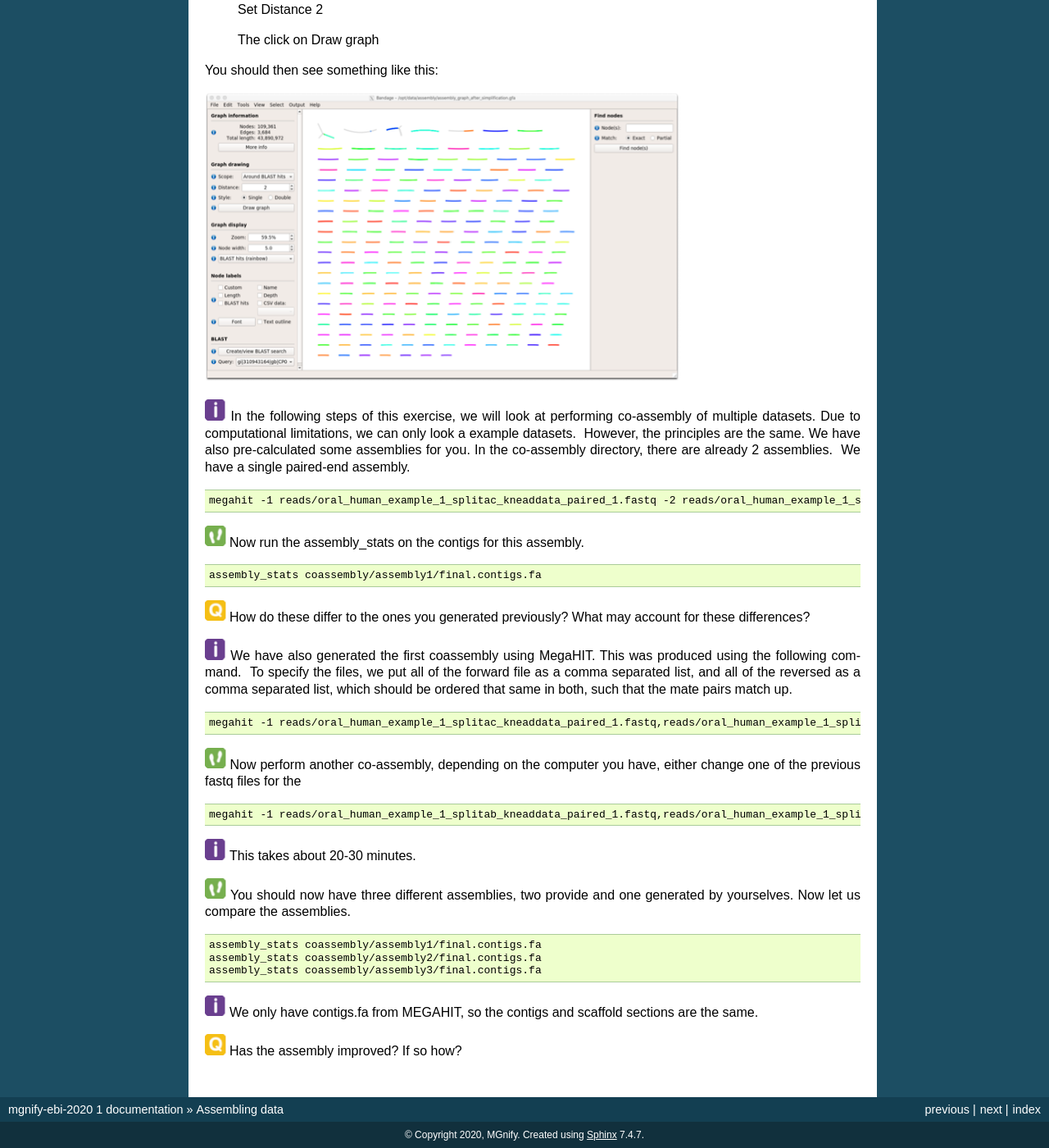
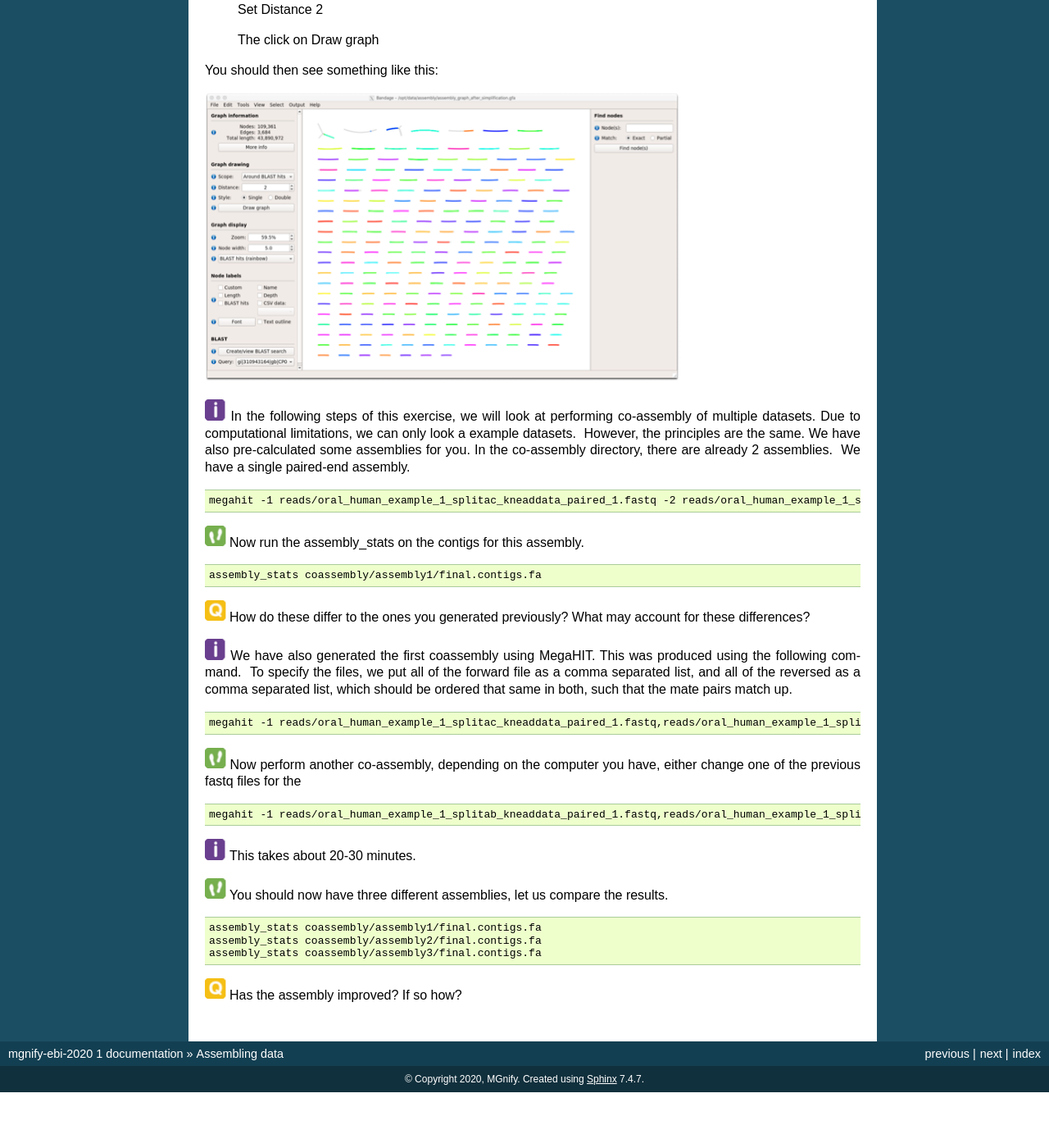
Before and after one commit to EBI-Metagenomics/mgnify-ebi-2020, a Sphinx documentation site: the page built from docs/source/assembly.rst, in a window 1280 px wide and 1400 px high, scrolled down 2888 px. Shown: the whole window at 82% size. Built offline with Sphinx 7.4.7, drawn with Linux system fonts in a browser that asks for light colours; after the commit the page ends 4220 px from its top, so only the background shows below that.

Commit message:
Update assembly.rst

```diff
--- a/docs/source/assembly.rst
+++ b/docs/source/assembly.rst
@@ -166,7 +166,7 @@
 
 .. code-block:: bash
 
-    megahit -1 reads/oral_human_example_1_splitac_kneaddata_paired_1.fastq -2 reads/oral_human_example_1_splitac_kneaddata_paired_1.fastq -o  coassembly/assembly1 -t 2 --k-list 23,51,77
+    megahit -1 reads/oral_human_example_1_splitac_kneaddata_paired_1.fastq -2 reads/oral_human_example_1_splitac_kneaddata_paired_2.fastq -o  coassembly/assembly1 -t 2 --k-list 23,51,77
 
 |image2|\  Now run the assembly_stats on the contigs for this assembly.
 
@@ -184,7 +184,7 @@
 
 .. code-block:: bash
 
-    megahit -1 reads/oral_human_example_1_splitac_kneaddata_paired_1.fastq,reads/oral_human_example_1_splitab_kneaddata_paired_1.fastq  -2 reads/oral_human_example_1_splitac_kneaddata_paired_1.fastq,reads/oral_human_example_1_splitab_kneaddata_paired_2.fastq -o coassembly/assembly2 -t 2 --k-list 23,51,77
+    megahit -1 reads/oral_human_example_1_splitac_kneaddata_paired_1.fastq,reads/oral_human_example_1_splitab_kneaddata_paired_1.fastq  -2 reads/oral_human_example_1_splitac_kneaddata_paired_2.fastq,reads/oral_human_example_1_splitab_kneaddata_paired_2.fastq -o coassembly/assembly2 -t 2 --k-list 23,51,77
 
 |image2|\  Now perform another co-assembly, depending on the computer
 you have, either change one of the previous fastq files for the
@@ -195,17 +195,13 @@
 
 |image1|\ This takes about 20-30 minutes.
 
-|image2|\ You should now have three different assemblies, two provide
-and one generated by yourselves. Now let us compare the assemblies.
+|image2|\ You should now have three different assemblies, let us compare the results.
 
 .. code-block:: bash
 
     assembly_stats coassembly/assembly1/final.contigs.fa
     assembly_stats coassembly/assembly2/final.contigs.fa
     assembly_stats coassembly/assembly3/final.contigs.fa
-
-|image1|\ We only have contigs.fa from MEGAHIT, so the contigs and
-scaffold sections are the same.
 
 |image3|\  Has the assembly improved? If so how?
 
```
